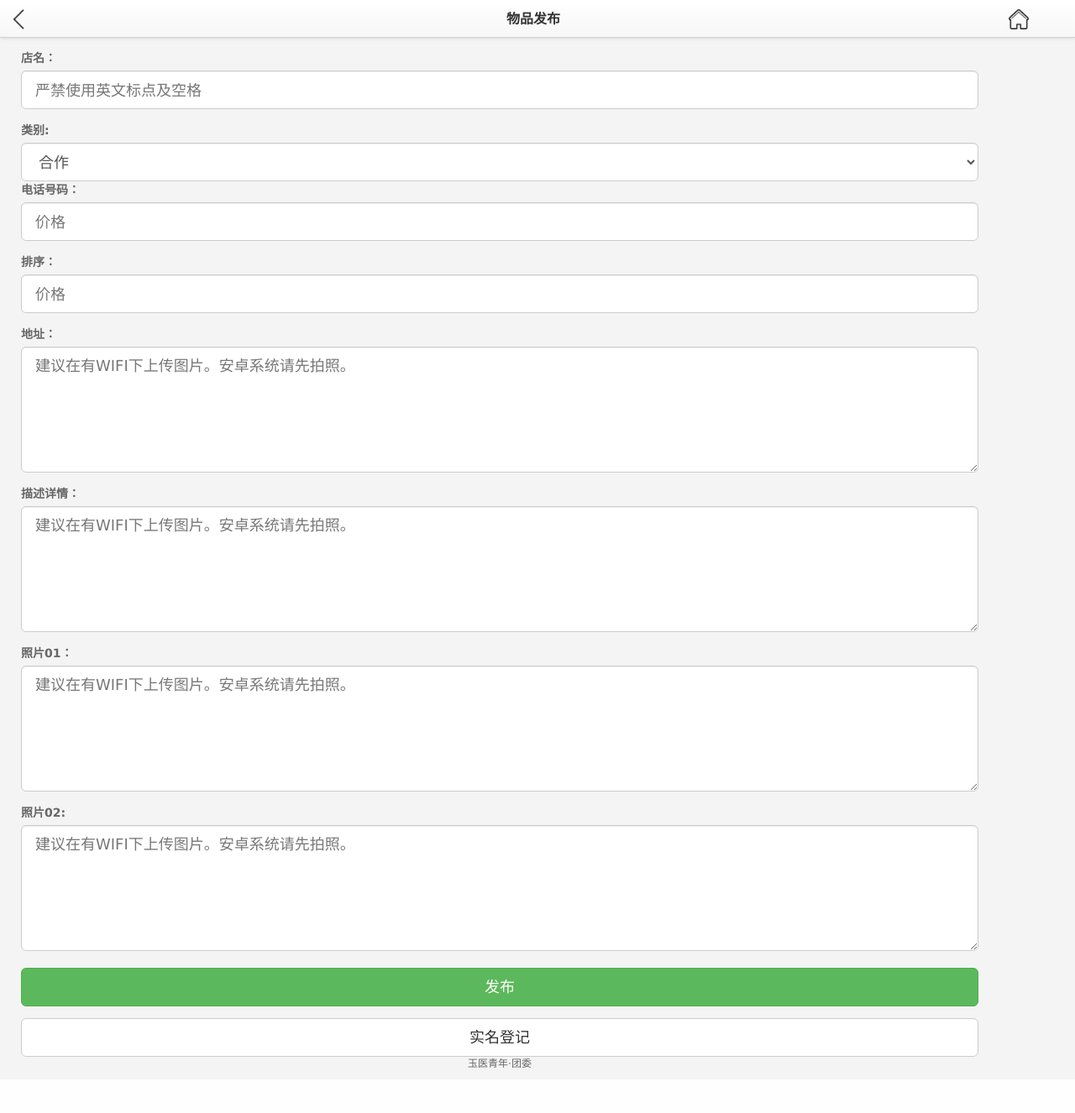
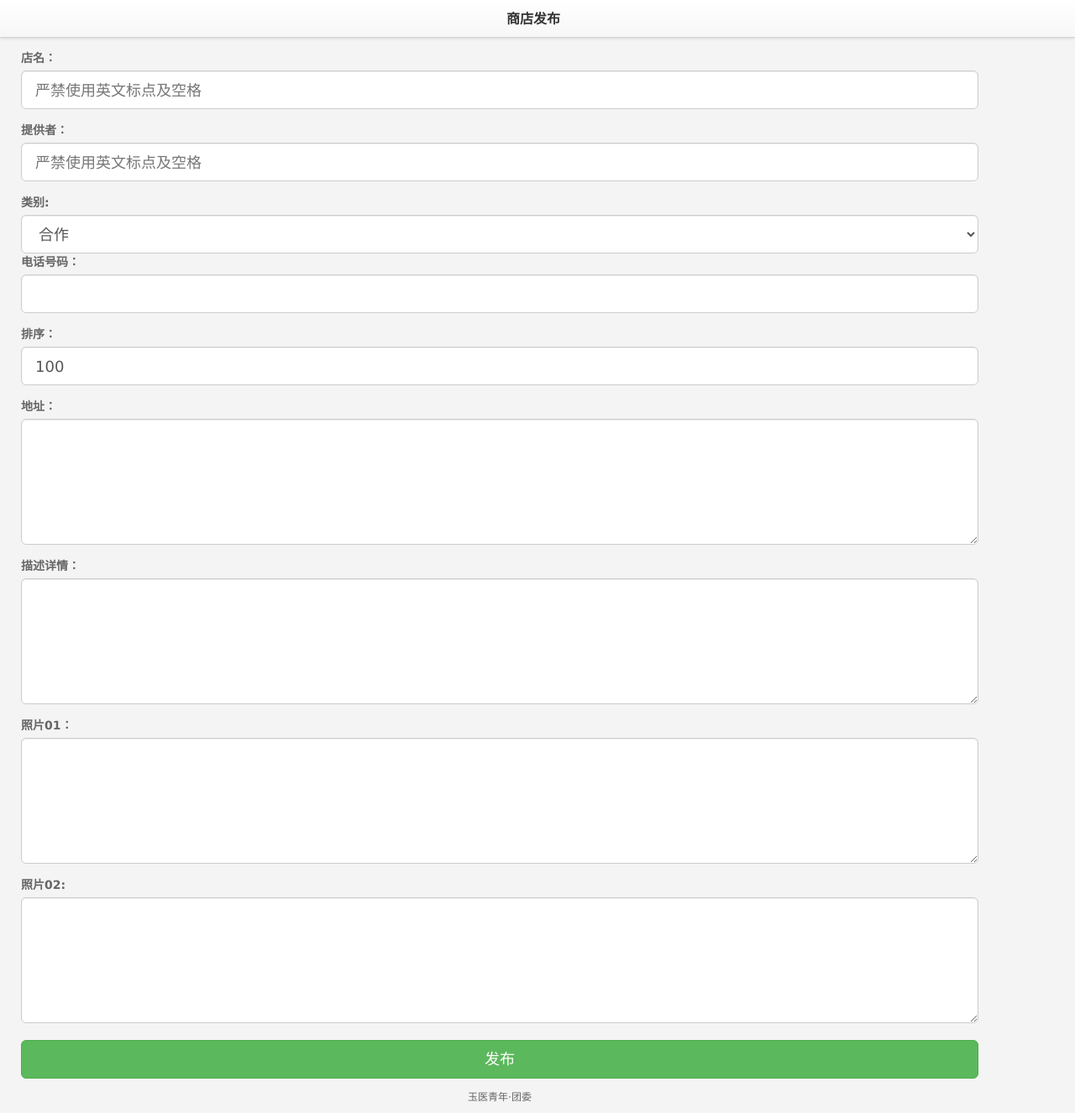
Before and after one commit to sueflybaby/learngit, a PHP site: page /waimai/item.php in a window 1280 px wide. Shown: the whole page at 84% size. Before the commit the page ends 1272 px from the top, so only its background shows below. Run offline with PHP 8.4, Linux system fonts and the light colour scheme; some libraries are stand-ins or nearby versions.

Commit message:
update to git from windows

```diff
--- a/class/meiriyida.class.php
+++ b/class/meiriyida.class.php
@@ -74,7 +74,7 @@ class Meiriyida
 			$chaxunMonthScore = mysql_fetch_array(mysql_query("select * from everyMonthRecord where openid like '%$fromUsername%' AND yuefeng='$lastMonth'"));
 			if (!empty($chaxunMonthScore)) {//非空
 				if (!$chaxunMonthScore["weida"]) {
-					$strReturn = "恭喜您，在".$lastMonth."月份全部参与答题并答对了，获得".$extraScore."积分！\n";
+					$strReturn = "恭喜您，在".$lastMonth."月份全部参与答题，获得".$extraScore."积分！\n";
 				}else{
 					$strReturn = "很遗憾，在".$lastMonth."月份全部参与了".($chaxunMonthScore["dui"]+$chaxunMonthScore["cuo"])."天，答对".$chaxunMonthScore["dui"]."天，无法获得奖励积分！\n";
 				}
--- a/waimai/index.html
+++ b/waimai/index.html
@@ -42,7 +42,7 @@ document.addEventListener('DOMContentLoaded', loaded, false);
 
 <li class="only4">
 <form action="search.php" method="get">
-<div style="width:70%;float:left;padding:5px;"><input style="width:90%;" type="text" name="keyword" value="新增搜索" / ></div>
+<div style="width:70%;float:left;padding:5px;"><input style="width:90%;" type="text" name="keyword" value="" placeholder="点击搜索商店"/ ></div>
 <div style="width:20%;float:left;padding:5px;"><input style="width:100%;"  type="submit" value="搜索" /></div>
 </form>
 </li>
--- a/waimai/item.php
+++ b/waimai/item.php
@@ -1,34 +1,9 @@
-<?php
-  require_once("conn.php");
-  if (isset($_GET['id'])) {
-    $num = $_GET['id'];
-  }
-  if (isset($_GET['openid'])) {
-    $openid = $_GET['openid'];
-  }else{
-    $openid='';
-  }
-  //echo $id;
-  if (isset($num)) {
-    $raw_data = mysql_fetch_array(mysql_query("select * from tiaozao_items where id = $num"));//item的表
-    $name = $raw_data['name'];
-    $price = $raw_data['price'];
-    $details = $raw_data['details'];
-    $stat = $raw_data['status'];
-  }else{
-    $name = '';
-    $details = '';
-    $stat = 1;
-    $price = '';
-  }
-
-?>
 <!DOCTYPE html manifest="/m.manifest">
 <html>
 <head>
 <meta charset="utf-8">
 <meta name="viewport" content="width=device-width, initial-scale=1">
-<title>物品发布</title>
+<title>商店发布</title>
 <meta http-equiv="Content-Type" content="text/html; charset=utf-8">
 <link rel="stylesheet" type="text/css" href="style/style.css" />
 <link rel="stylesheet" type="text/css" href="style/style01.css" />
@@ -37,21 +12,6 @@
 <script type="text/javascript" src="js/common.js"></script>
 <script src="js/jquery.pjax.js"></script>
 <script src="js/weixin.js"></script>
-    <script>
-        function save() {
-          document.getElementById("btn").disabled = true;
-            var contact_user = document.getElementById("name").value;
-            var nickname = document.getElementById("price").value;
-            if (isNaN(nickname)){
-        alert('价格非法');
-        return false;
-      }
-            if (nickname == '' || contact_user == '') {
-                alert('有未填项');
-                return false;
-            }
-        }
-    </script>
 <style type="text/css">
 .copyright{
   text-align:center;font-size:12px;color:#666;
@@ -61,10 +21,8 @@
 <body>
 <div id="ui-header">
     <div class="fixed">
-        <a class="ui-title" id="popmenu">物品发布</a>
-        <a class="ui-btn-left_pre" href="javascript:history.back(-1);"></a>
-        <a class="ui-btn-right_home"  href="index.php?class=sell&openid=<?php echo $openid; ?>"></a>
-             </div>
+        <a class="ui-title" id="popmenu">商店发布</a>
+    </div>
 </div>
 <div class="container">
 
@@ -73,21 +31,18 @@
 
     <div class="form-group">
 
-        <input type="text" name="openid" hidden ="true" value="<?php echo $openid; ?>" />
+             <label for="item_name">店名：</label>
+              <input class="form-control input-lg" type="text"  name="name" id="name" value=""  placeholder="严禁使用英文标点及空格">
+        </div>
+        <div class="form-group">
 
-        <input type="text" name="id" hidden='true' value="
-        <?php  if (isset($num)) {
-          echo $num;
-        }
-        ?>" />
-
-             <label for="item_name">店名：</label>
-              <input class="form-control input-lg" type="text"  name="name" id="name" value="<?php echo $name; ?>"  placeholder="严禁使用英文标点及空格">
+            <label for="item_name">提供者：</label>
+            <input class="form-control input-lg" type="text"  name="author" id="author" value=""  placeholder="严禁使用英文标点及空格">
         </div>
 
         <div data-role="form-group">
            <label for="slider2">类别:</label>
-                  <select name="select" id="select" class="form-control input-lg" >
+                  <select name="class" id="class" class="form-control input-lg" >
                         <option value="hezuo">合作</option>
                         <option value="biandang">便当</option>
                         <option value="mianshi">面食</option>
@@ -102,41 +57,34 @@
 
         <div class="form-group">
              <label for="item_name">电话号码：</label>
-              <input class="form-control input-lg" type="text" name="price" id="price" value="<?php echo $price; ?>" placeholder="价格">
+              <input class="form-control input-lg" type="text" name="telephone" id="telephone" value="">
         </div>
 
         <div class="form-group">
              <label for="item_name">排序：</label>
-              <input class="form-control input-lg" type="text" name="price" id="price" value="<?php echo $price; ?>" placeholder="价格">
+              <input class="form-control input-lg" type="text" name="order" id="order" value="100">
         </div>
 
         <div class="form-group">
                <label for="item_desc">地址：</label>
-             <textarea class="form-control input-lg" style="height:150px;" name="details" id="details" value="" placeholder="建议在有WIFI下上传图片。安卓系统请先拍照。" ><?php echo $details; ?></textarea>
+             <textarea class="form-control input-lg" style="height:150px;" name="address" id="address" value="" ></textarea>
         </div>
 
         <div class="form-group">
                <label for="item_desc">描述详情：</label>
-             <textarea class="form-control input-lg" style="height:150px;" name="details" id="details" value="" placeholder="建议在有WIFI下上传图片。安卓系统请先拍照。" ><?php echo $details; ?></textarea>
+             <textarea class="form-control input-lg" style="height:150px;" name="note" id="note" value="" ></textarea>
         </div>
         <div class="form-group">
                <label for="item_desc">照片01：</label>
-             <textarea class="form-control input-lg" style="height:150px;" name="details" id="details" value="" placeholder="建议在有WIFI下上传图片。安卓系统请先拍照。" ><?php echo $details; ?></textarea>
+             <textarea class="form-control input-lg" style="height:150px;" name="picture01" id="picture01" value="" ></textarea>
         </div>
         <div class="form-group">
                <label for="item_desc">照片02:</label>
-             <textarea class="form-control input-lg" style="height:150px;" name="details" id="details" value="" placeholder="建议在有WIFI下上传图片。安卓系统请先拍照。" ><?php echo $details; ?></textarea>
+             <textarea class="form-control input-lg" style="height:150px;" name="picture02" id="picture02" value="" ></textarea>
         </div>
 
          <button type="submit" class="btn btn-success btn-lg btn-block" id="btn" style="margin-top:20px;">发布</button>
            </form>
-           <a href="<?php
-    if (isset($_GET['openid'])) {
-      $openid = $_GET['openid'];
-      echo "http://yyqn.sinaapp.com/personal/register.php?openid=".$openid;
-    }
-
-  ?>"><button type="button" class="btn btn-default btn-lg btn-block">实名登记</button></a>
 
     </div>
     <div class="copyright">
```
Also changed, not shown: waimai/insert.php (+8 -8 lines), waimai/item.html (added, +97 -0 lines).
